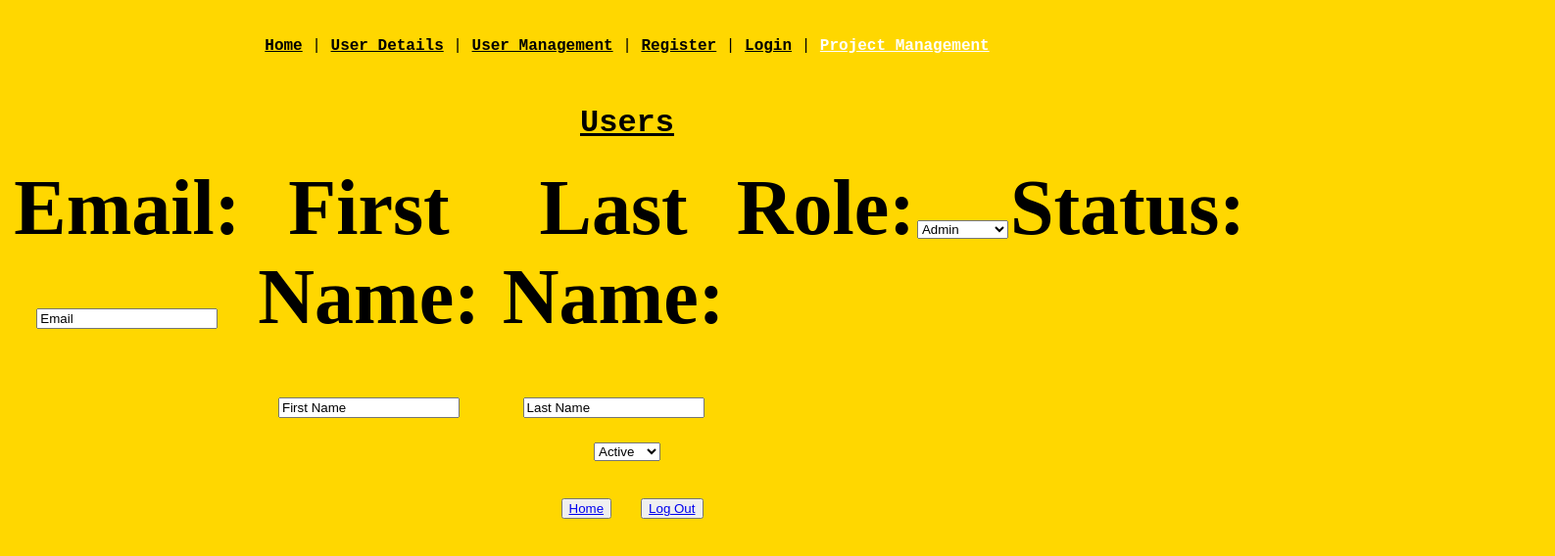
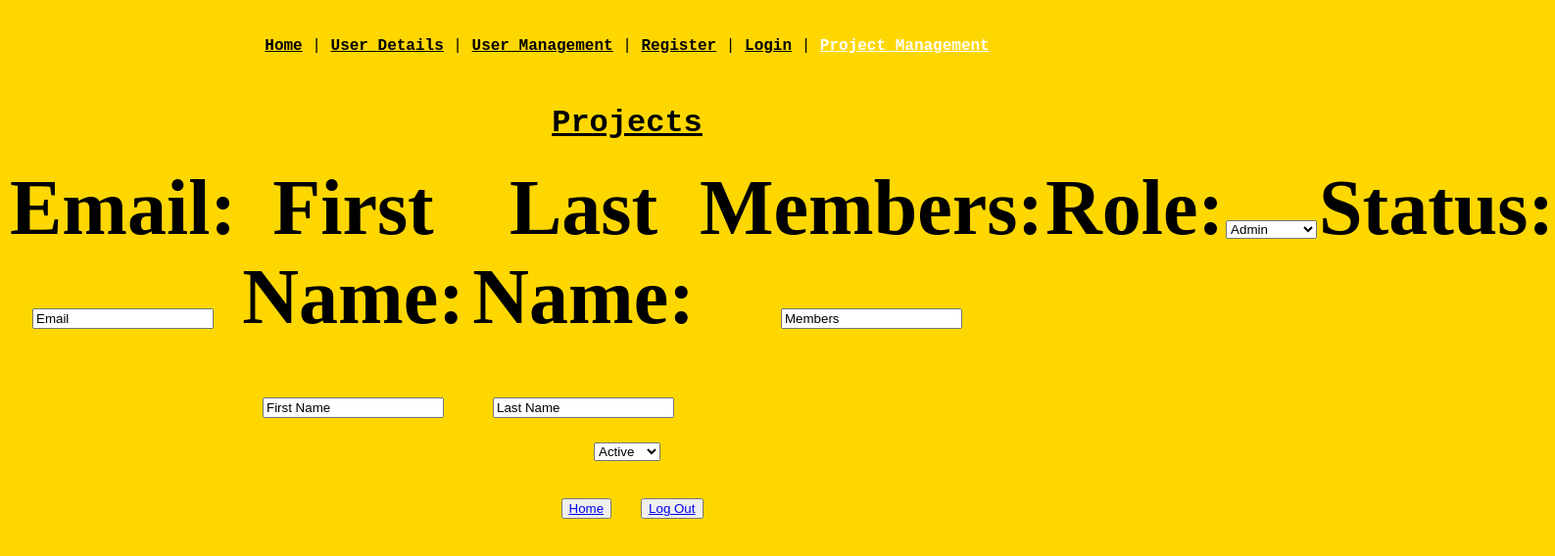
Before and after one commit to rkenney4/seniorproj, a Vue app: page /project-management in a window 1280 px wide. Shown: the top 568 px of the page at 98% size, 1587 px wide, since content can reach past the window. Built offline with nearby package versions, Linux system fonts and the light colour scheme; no server answers.

Commit message:
Added members and changed users to projects

```diff
--- a/src/views/ProjectManagement.vue
+++ b/src/views/ProjectManagement.vue
@@ -1,9 +1,10 @@
 <template>
-    <h1><u>Users</u></h1>
+    <h1><u>Projects</u></h1>
     <form>
         <th><b>Email:</b> <input type="text" style="margin:3vh" value="Email"></th>
         <th><b>First Name:</b> <input type="text" style="margin:3vh" value="First Name"></th>
         <th><b>Last Name:</b> <input type="text" style="margin:3vh" value="Last Name"></th>
+        <th><b>Members:</b> <input type="text" style="margin:3vh" value="Members"></th>
         <th><b>Role:</b> </th>
         <th>
             <select>
```
